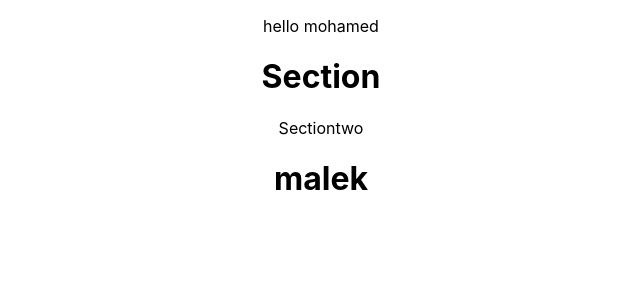
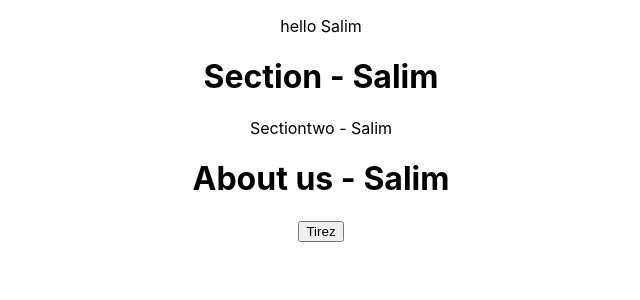
Before and after one commit to fahemGithub/formation-react, a React (Create React App) app in the folder react_tutorial/: page / in a window 1280 px wide. Shown: the top 300 px of the page, without its empty margins (319-959 px from the left). Built offline with nearby package versions, Linux system fonts and the light colour scheme.

Commit message:
Feat(props): exploring props

```diff
--- a/react_tutorial/src/App.js
+++ b/react_tutorial/src/App.js
@@ -1,14 +1,19 @@
 import './App.css';
 import Section from './components/Section';
 import Sectiontwo from './components/Sectiontwo';
+import About from './components/About'
+import Football from './components/Football';
 
 function App() {
-  const name = "mohamed";
+  const name = "Salim";
   return (
     <div className="App">
       <p>hello {name}</p>
-      <Section />
-      <Sectiontwo />
+      <Section name = {name}/>
+      <Sectiontwo nameTwo = {name} />
+      <About firstName = {name}/>
+
+      <Football nameF = {name}/>
     </div>
   );
 }
--- /dev/null
+++ b/react_tutorial/src/components/About.js
@@ -0,0 +1,9 @@
+import React, {Component} from 'react'
+class About extends Component{
+
+    render() {
+        return (<h1>About us - {this.props.firstName}</h1>)
+    }
+}
+
+export default About
--- /dev/null
+++ b/react_tutorial/src/components/Football.js
@@ -0,0 +1,13 @@
+import React from 'react'
+
+export default function Football(props) {
+    const shoot = () => {
+        if (props.nameF) {
+            alert(`Bravo ${props.nameF}`)
+        }
+        //{nameF !== "" && alert("Bravo" . {props.nameF})}
+    }
+    return (
+        <button onClick={shoot}>Tirez</button>
+    )
+}
--- a/react_tutorial/src/components/Section.js
+++ b/react_tutorial/src/components/Section.js
@@ -1,7 +1,6 @@
-import React from "react";
-const Section = () => {
+const Section = (props) => {
     return (
-    <h1>Section</h1>
+    <h1>Section - {props.name}</h1>
     )
 }
 
--- a/react_tutorial/src/components/Sectiontwo.js
+++ b/react_tutorial/src/components/Sectiontwo.js
@@ -1,15 +1,15 @@
 import React from 'react'
-
+/*
 function Welcome(){
     const name = "malek";
     return <h1>{name}</h1>
 }
-
-const Sectiontwo = () => {
+*/
+const Sectiontwo = ({nameTwo}) => {
   return (
     <React.Fragment>
-        <div>Sectiontwo</div>
-        <Welcome />
+        <div>Sectiontwo - {nameTwo}</div>
+        {nameTwo == "mohamed" && <div>Bonjour {nameTwo}</div>}
     </React.Fragment>
   )
 }
```
